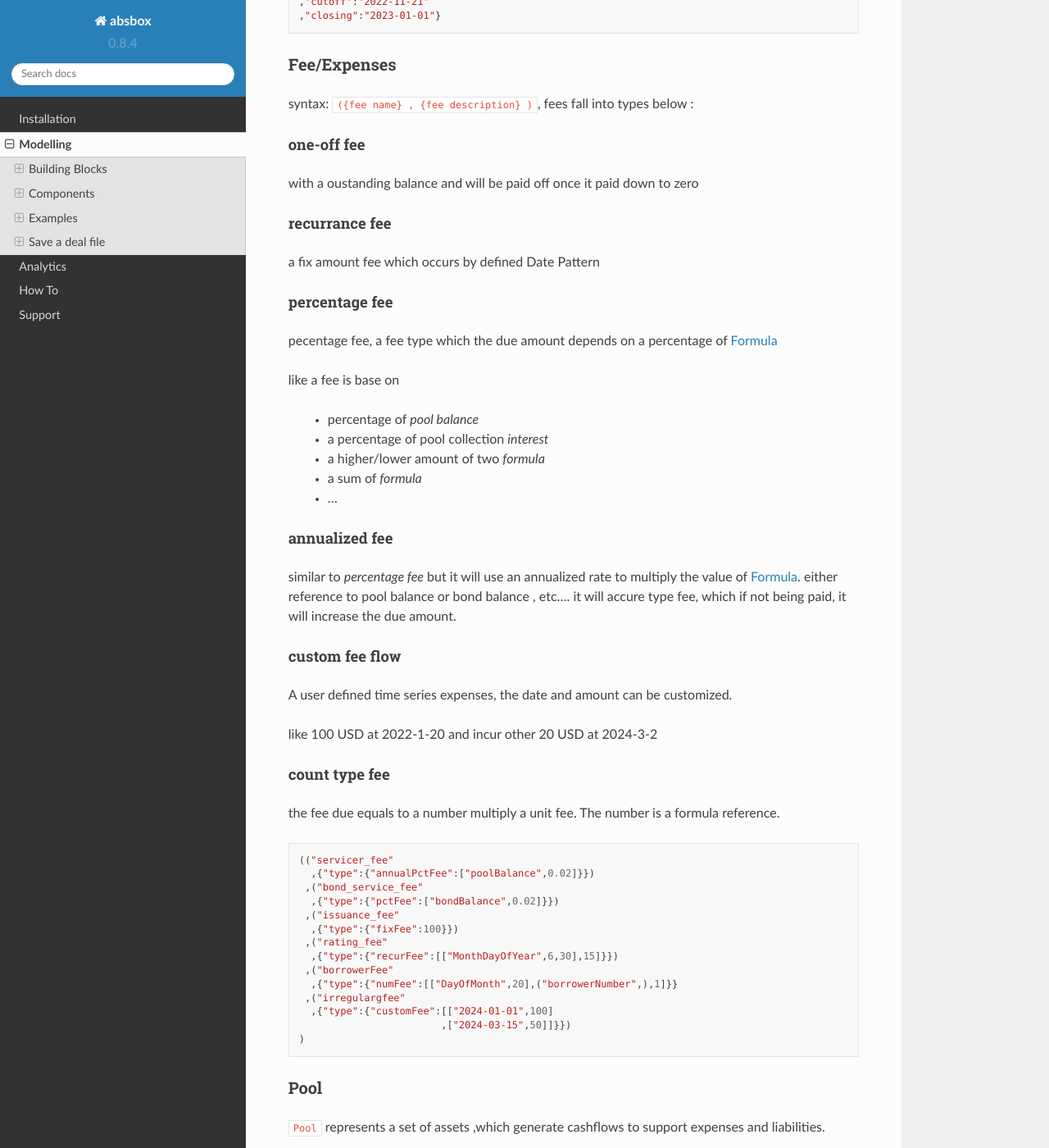
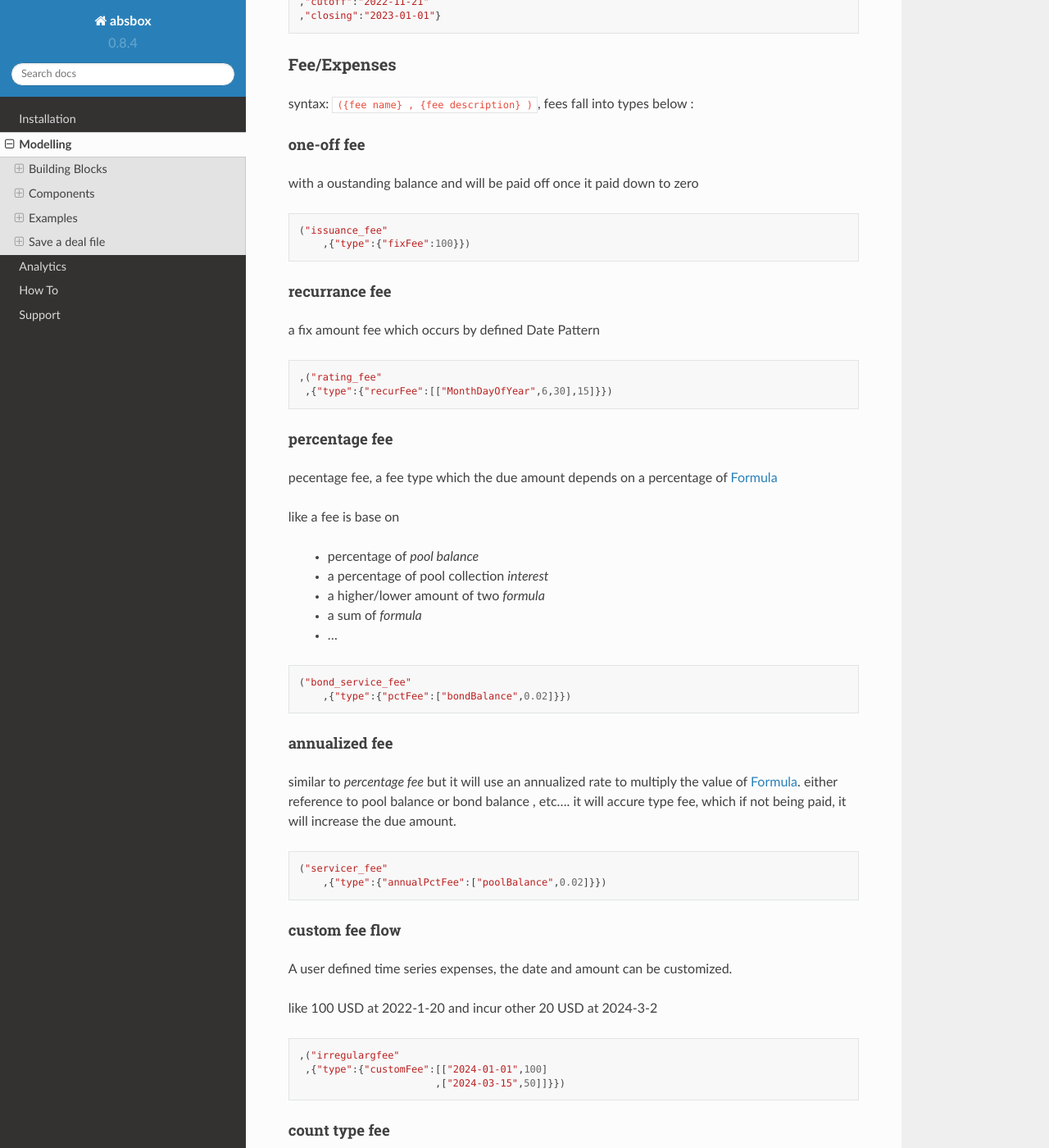
Before and after one commit to yellowbean/absbox-doc, a Sphinx documentation site: the page built from docs/source/modeling.rst, in a window 1280 px wide and 1400 px high, scrolled down 6586 px. Shown: the whole window at 82% size. Built offline with Sphinx 7.4.7 and the Read the Docs theme 2.0.0, drawn with Linux system fonts in a browser that asks for light colours; some of the changed text lies outside the part shown.

Commit message:
update fee section

```diff
--- a/docs/source/modeling.rst
+++ b/docs/source/modeling.rst
@@ -289,10 +289,22 @@ one-off fee
 
 with a oustanding balance and will be paid off once it paid down to zero
 
+.. code-block:: python
+
+  ("issuance_fee"
+      ,{"type":{"fixFee":100}})
+
 recurrance fee
 ^^^^^^^^^^^^^^^^
 
 a fix amount fee which occurs by defined :ref:`Date Pattern`
+
+.. code-block:: python
+
+   ,("rating_fee"
+    ,{"type":{"recurFee":[["MonthDayOfYear",6,30],15]}})
+
+
 
 percentage fee
 ^^^^^^^^^^^^^^^^^^^
@@ -306,11 +318,22 @@ like a fee is base on
   * a sum of `formula`
   * ...
 
+.. code-block:: python
+
+  ("bond_service_fee"
+      ,{"type":{"pctFee":["bondBalance",0.02]}})
+
+
 annualized fee
 ^^^^^^^^^^^^^^^^
 
 similar to `percentage fee` but it will use an annualized rate to multiply the value of :ref:`Formula`.
 either reference to pool balance  or bond balance , etc.... it will accure type fee, which if not being paid, it will increase the due amount.
+
+.. code-block:: python
+
+  ("servicer_fee"
+      ,{"type":{"annualPctFee":["poolBalance",0.02]}})
 
 
 custom fee flow
@@ -320,6 +343,12 @@ A user defined time series expenses, the date and amount can be customized.
 
 like 100 USD at 2022-1-20 and incur other 20 USD at 2024-3-2
 
+.. code-block:: python
+
+   ,("irregulargfee"
+    ,{"type":{"customFee":[["2024-01-01",100]
+                          ,["2024-03-15",50]]}})
+
 
 count type fee
 ^^^^^^^^^^^^^^^^^^^
@@ -328,20 +357,9 @@ the fee due equals to a number multiply a unit fee. The number is a formula refe
 
 .. code-block:: python
 
-  (("servicer_fee"
-    ,{"type":{"annualPctFee":["poolBalance",0.02]}})
-   ,("bond_service_fee"
-    ,{"type":{"pctFee":["bondBalance",0.02]}})
-   ,("issuance_fee"
-    ,{"type":{"fixFee":100}})
-   ,("rating_fee"
-    ,{"type":{"recurFee":[["MonthDayOfYear",6,30],15]}})
    ,("borrowerFee"
     ,{"type":{"numFee":[["DayOfMonth",20],("borrowerNumber",),1]}}
-   ,("irregulargfee"
-    ,{"type":{"customFee":[["2024-01-01",100]
-                          ,["2024-03-15",50]]}})
-  )
+
 
 
 Pool
```
